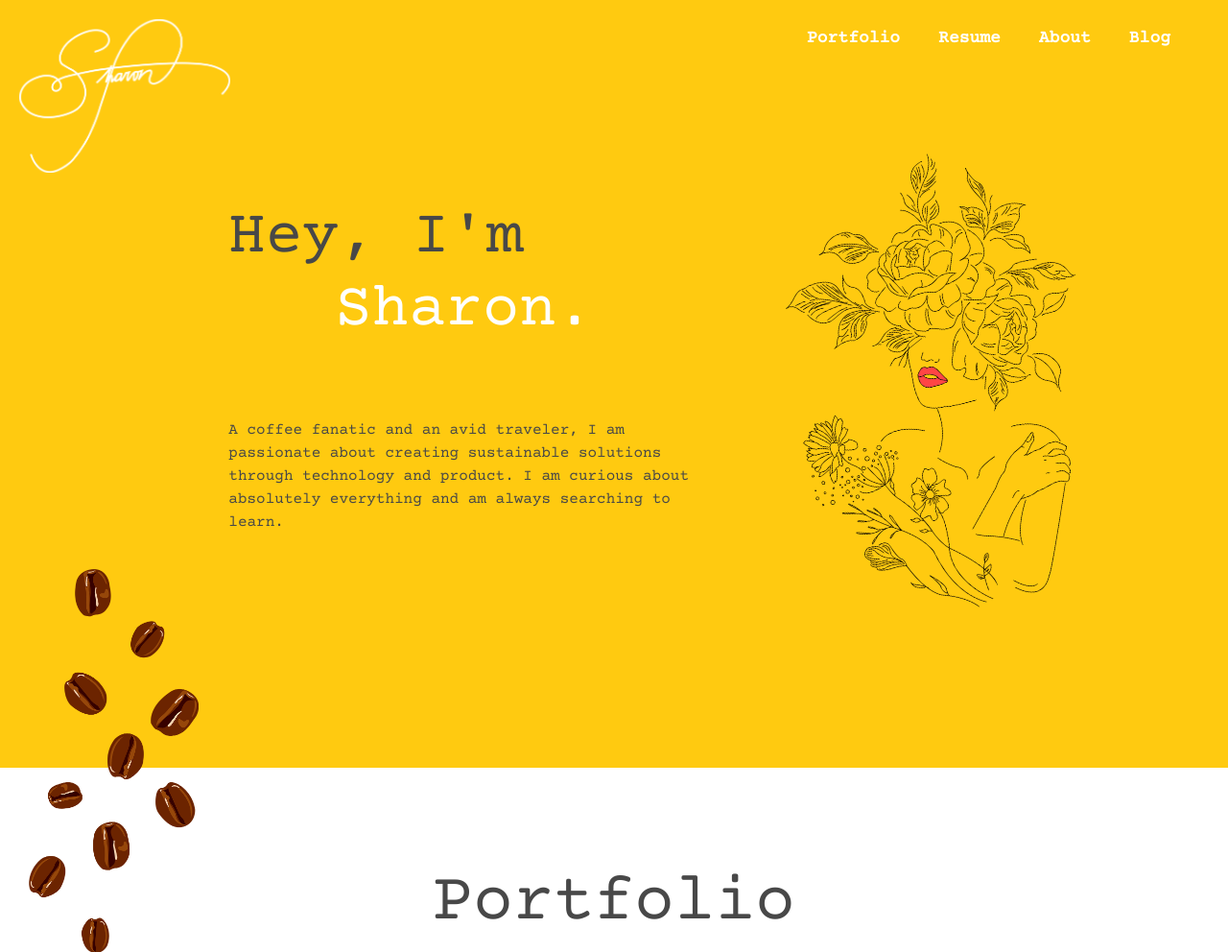
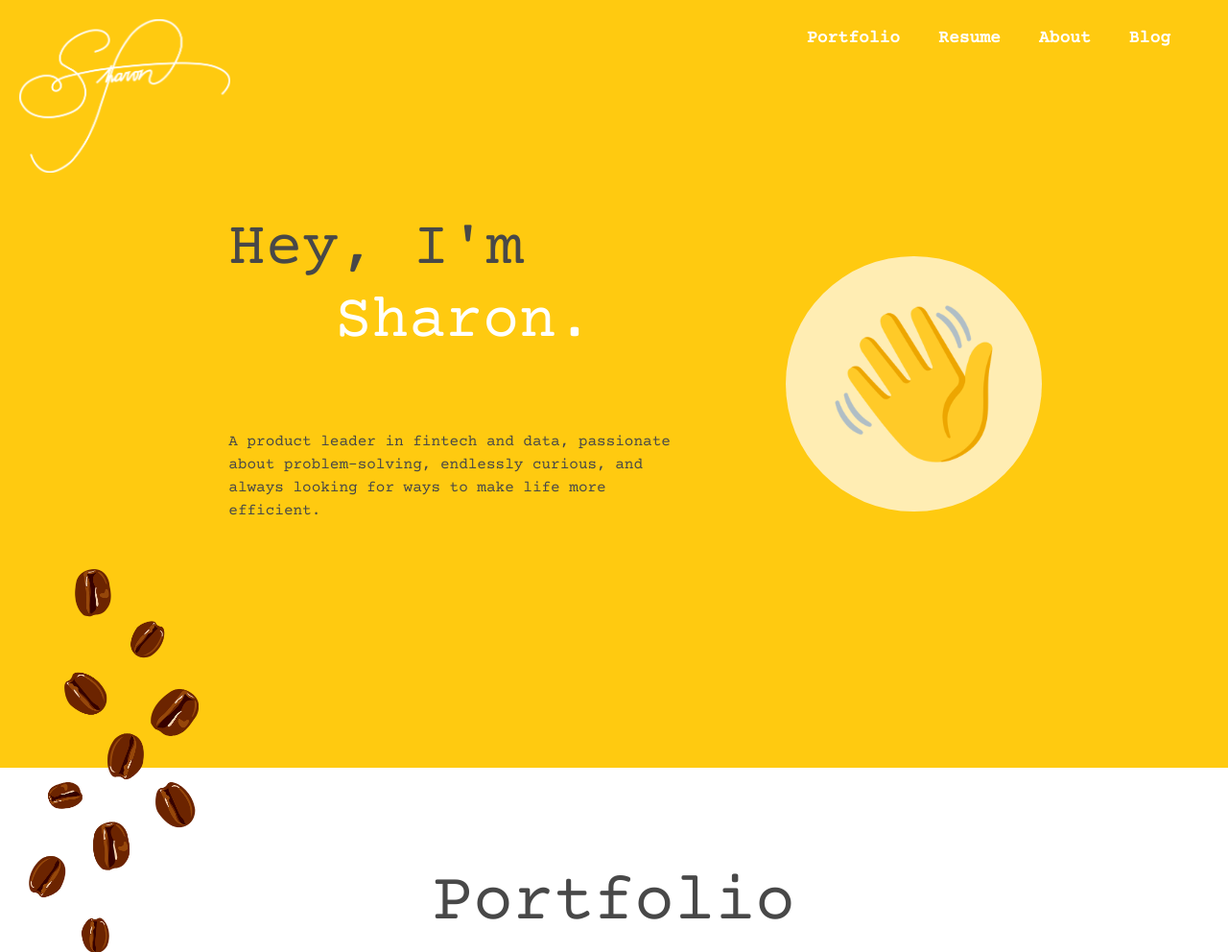
Before and after one commit to sye283/portfolio, a PHP site: page /index.html in a window 1280 px wide. Shown: the top 992 px of the page at 96% size. Run offline with PHP 8.4, Linux system fonts and the light colour scheme; some libraries are stand-ins or nearby versions; some web fonts are replaced.

Commit message:
update reseume, change landing image

```diff
--- a/about.html
+++ b/about.html
@@ -87,7 +87,7 @@
               summer in France trying to improve my French (though beyond ordering croissants at bakeries, I'm not sure how successful the mission was).
               I also love art and design. My admiration for art started in high school when I became captivated by the idea of
               expressing a person's personality through portraiture. I similarly admire the way a good design and branding can
-              convey values that words cannot, and self-taught myself digital design in college. I built this website to showcase some interesting
+              convey values that words cannot. I built this website to showcase some interesting
               works I've done. <b style="color: #F0BD08;">If you'd like to chat, please reach out!</b>
 
             </p>
--- a/index.html
+++ b/index.html
@@ -51,7 +51,10 @@
       <div class="container-fluid landing">
 
         <div class="row landingrow">
-          <div class="col-lg-2 col-xs-12"><br><br><br><br></div>
+          <div class="col-lg-2 col-xs-12"></div>
+          <div class="col-lg-4 col-xs-12 section_pic landingbefore">
+            <img src="./images/hello2.png" alt="hello" class = "landingimage">
+          </div>
           <div class="col-lg-5 col-xs-12 resumewords">
             <h1 class = "landingtitle">Hey, I'm</h1>
 
@@ -59,18 +62,17 @@
               <span class="word">Sharon.</span>
               <span class="word">innovative.</span>
               <span class="word">creative.</span>
-              <span class="word">flexible.</span>
+              <span class="word">data-driven.</span>
             </div>
 
-            <h1 class = "landingtext">A coffee fanatic and an avid traveler, I
-              am passionate about creating sustainable solutions through technology and product.
-               I am curious about absolutely everything and am
-              always searching to learn.
+            <h1 class = "landingtext">A product leader in fintech and data,
+               passionate about problem-solving, endlessly curious, and always looking for ways to
+               make life more efficient.
               <br><br>
             </h1>
           </div>
-          <div class="col-lg-4 col-xs-12 section_pic flower">
-            <img src="./images/flowergirl.png" alt="Line art design of girl covered in flowers" class = "flowergirl">
+          <div class="col-lg-4 col-xs-12 section_pic landingafter">
+            <img src="./images/hello2.png" alt="hello" class = "landingimage">
           </div>
         </div>
       </div>
--- a/style.css
+++ b/style.css
@@ -9,6 +9,9 @@ body, html {
 @media all and (min-width: 992px) {
   body, html {
       font-size: 20px;
+  }
+  .landingbefore {
+    display: none !important;
   }
 
 }
@@ -28,6 +31,13 @@ body, html {
     text-align: center;
     margin: 0 25% 0 25%;
   }
+  .landingafter {
+    display: none !important;
+  }
+  .landingimage {
+    height: 150px !important;
+    padding: 0rem !important;
+  }
 
 }
 
@@ -40,8 +50,12 @@ body, html {
     margin: 0 !important;
     /* display: none !important; */
   }
-  .flower {
+  .landingafter {
     display: none !important;
+  }
+  .landingimage {
+    height: 100px !important;
+    padding: 0rem !important;
   }
   .aboutme {
     margin: 5rem 15% 0 15%;
@@ -112,7 +126,7 @@ p {
   display: flex;
   align-items: center;
   flex-grow: 1;
-  /* max-width: 100%; */
+  max-width: 100%;
   width: 100% !important;
   align-items: center !important;
   margin: 0 !important
@@ -166,14 +180,15 @@ p {
   height: auto;
   transition: 0.3s;
 }
-.flowergirl {
-  height: 23.5rem;
+.landingimage {
+  height: auto;
   width: auto;
-  margin-top: -2.75px;
-  margin-left: 1rem;
-  -webkit-transform: scaleX(-1);
-  transform: rotate(-15deg) scaleX(-1);
+  max-width: 100%;
+  max-height: 100%;
+  padding: 3rem;
+  border-radius: 50%;
 }
+
 .coffeebeans{
   height: 20rem;
   margin-top: -100%;
@@ -524,6 +539,8 @@ p {
   align-items: flex-end;
   flex-direction: column;
   text-align: right;
+  max-width: 100%;
+  max-height: 100%;
 }
 .section_pic_bear {
   display: flex;
```
Also changed, not shown: images/hello.png (added), images/hello2.png (added), images/hello_original.png (added), 1 other file.
